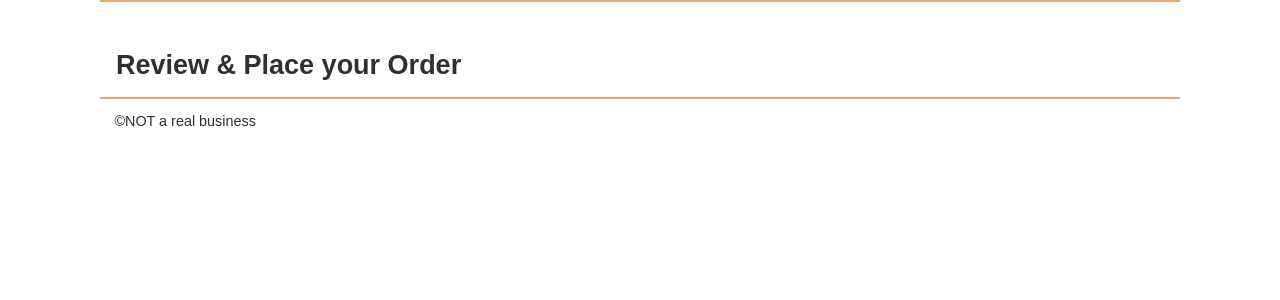
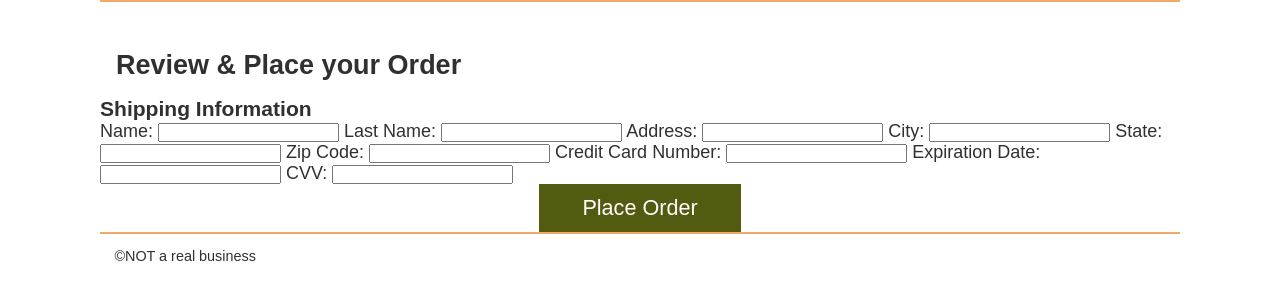
Before and after one commit to MotherHubbard99/wdd330-sleepoutside, a website: page src/checkout/index.html in a window 1280 px wide. Shown: the part 136-436 px from the top of the page. Drawn offline with Linux system fonts and the light colour scheme; files that its build step writes are made by us from their sources; files whose address does not match are found by name.

Commit message:
Changes made for Week 04 team activity #1

```diff
--- a/src/checkout/index.html
+++ b/src/checkout/index.html
@@ -60,6 +60,40 @@
       <section class="products">
         <h2>Review & Place your Order</h2>
       </section>
+
+      <section class="checkout">
+        <h3>Shipping Information</h3>
+        <form class="checkout-form">
+          <label for="fname">Name:</label>
+          <input type="text" id="fname" name="fname" required />
+
+          <label for="lname">Last Name:</label>
+          <input type="text" id="lname" name="lname" required />
+
+          <label for="address">Address:</label>
+          <input type="text" id="address" name="address" required />
+
+          <label for="city">City:</label>
+          <input type="text" id="city" name="city" required />
+
+          <label for="state">State:</label>
+          <input type="text" id="state" name="state" required />
+
+          <label for="zip">Zip Code:</label>
+          <input type="number" id="zip" name="zip" required />
+
+          <label for="credit-card">Credit Card Number:</label>
+          <input type="number" id="credit-card" name="credit-card" required />
+
+          <label for="expiration">Expiration Date:</label>
+          <input type="text" id="expiration" name="expiration" required />
+
+          <label for="cvv">CVV:</label>
+          <input type="number" id="cvv" name="cvv" required />
+
+          <button type="submit">Place Order</button>
+        </form>
+      </section>
     </main>
 
     <footer>&copy;NOT a real business</footer>
```
Also changed, not shown: src/js/CheckoutProcess.mjs (added, +38 -0 lines), src/js/cart.js (+3 -5 lines).
